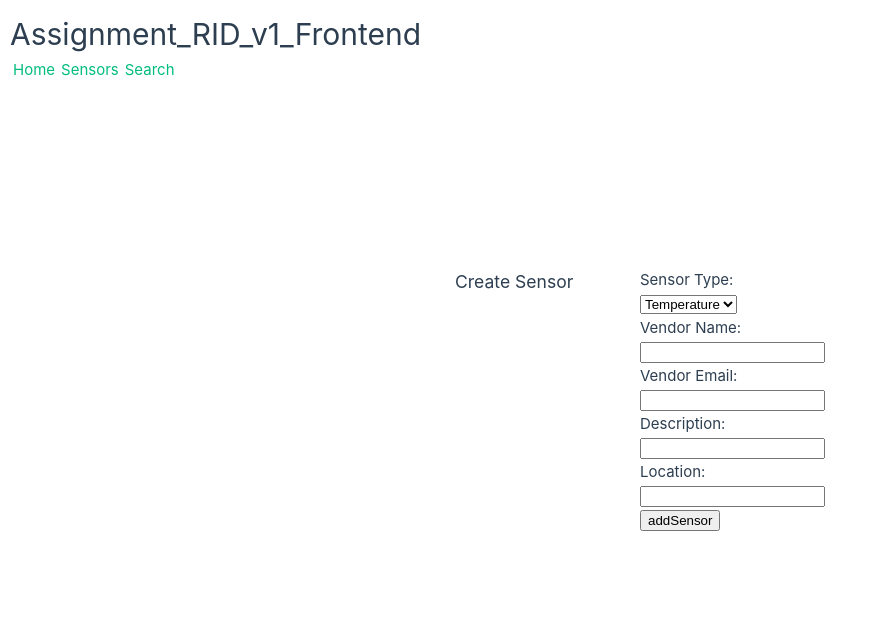
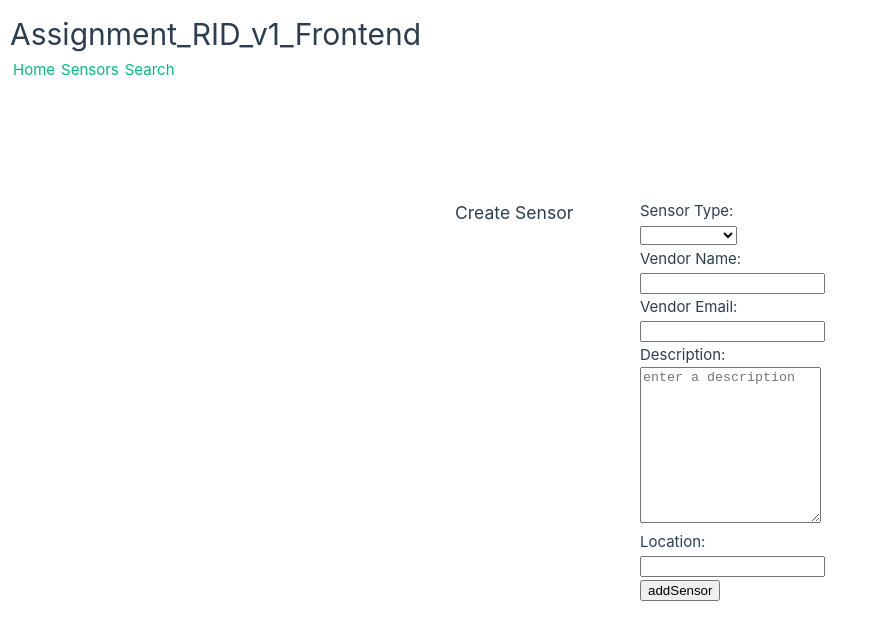
Before and after one commit to JohnSkouloudis/Assignment_RID_v1-Frontend, a Vue app: page /sensors/new in a window 1280 px wide. Shown: the top 640 px of the page, without its empty margins (0-877 px from the left). Built offline with nearby package versions, Linux system fonts and the light colour scheme.

Commit message:
implemented CreateSensorView.vue

```diff
--- a/src/views/CreateSensorView.vue
+++ b/src/views/CreateSensorView.vue
@@ -1,33 +1,62 @@
 <script setup>
+import axios from 'axios'
+import { useRouter } from 'vue-router'
+import {  ref } from 'vue'
+
+const router = useRouter()
+const message = ref('')
+const sensorForm= ref({
+  sensorType: '',
+  vendorName: '',
+  vendorEmail: '',
+  description: '',
+  location: ''
+
+})
+
+async function addSensor(){
+
+  const response = await axios.post('http://localhost:9090/api/sensors/new', sensorForm.value)
+  message.value=response.data.message
+  setTimeout(() => {
+    if(response.data.message === 'Sensor added successfully'){
+      router.push({name:'sensors'})
+    }
+  }, 2000)
+
+
+
+}
 
 </script>
 
 <template>
 
   <h3>Create Sensor</h3>
-  <form id="sensor-form">
+  <form id="sensor-form" v-on:submit.prevent="addSensor">
     <label for="sensortype">Sensor Type:</label><br>
-    <select  id="sensortype" required>
-      <option value="temperature">Temperature</option>
-      <option value="humidity">Humidity</option>
+    <select v-model="sensorForm.sensorType" id="sensortype" name="sensortype">
+      <option value="Temperature">Temperature</option>
+      <option value="Humidity">Humidity</option>
       <option value="Acoustic">Acoustic</option>
 
     </select><br>
 
     <label for="vendorName">Vendor Name:</label><br>
-    <input type="text" id="vendorName" name="vendorName" required><br>
+    <input v-model="sensorForm.vendorName" type="text" id="vendorName" name="vendorname" required><br>
 
     <label for="vendorEmail">Vendor Email:</label><br>
-    <input type="text" id="vendorEmail" name="vendorEmail" required><br>
+    <input v-model="sensorForm.vendorEmail" type="text" id="vendorEmail" name="vendoremail" required><br>
 
     <label for="description">Description:</label><br>
-    <input type="text" id="description" name="description" required><br>
+    <textarea v-model="sensorForm.description" id="description" name="description" rows="10" columns="500" placeholder="enter a description" required></textarea><br>
 
     <label for="location">Location:</label><br>
-    <input type="text" id="location" name="location" required><br>
+    <input v-model="sensorForm.location" type="text" id="location" name="location" required><br>
 
-    <button type="submit" id="addSensor">addSensor</button>
+    <button type="submit"  id="addSensor">addSensor</button>
   </form>
+  <div v-if="message">{{ message }}</div>
 
 </template>
 
```
